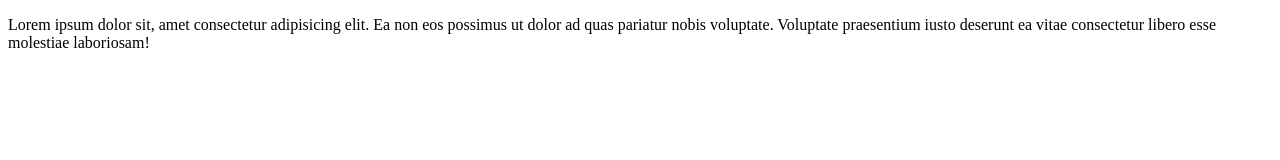
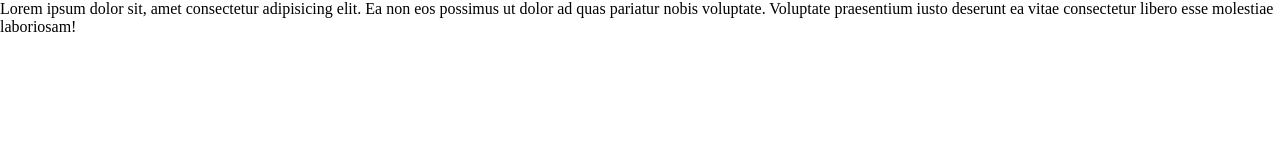
Before and after one commit to rarky1git/portfolio, a plain HTML site: page 2brain/data/entry-06122023-14-38-00.html in a window 1280 px wide. Drawn offline with Linux system fonts and the light colour scheme; files that its build step writes are made by us from their sources; a script that the page names is missing.

Commit message:
entry styles NEW

```diff
--- a/2brain/data/entry-06122023-14-38-00.html
+++ b/2brain/data/entry-06122023-14-38-00.html
@@ -3,7 +3,7 @@
 <head>
     <title>Your Web Page Title</title>
     <!-- Add any necessary CSS or JavaScript files -->
-    <link rel="stylesheet" href="styles.css">
+    <link rel="stylesheet" href="entry-styles.css">
     <script src="script.js"></script>
 </head>
 <body>
--- /dev/null
+++ b/2brain/data/entry-styles.css
@@ -0,0 +1,11 @@
+html {
+    height: fit-content;
+}
+
+body {
+    margin: 0;
+}
+
+p {
+    margin: 0;
+}
```
